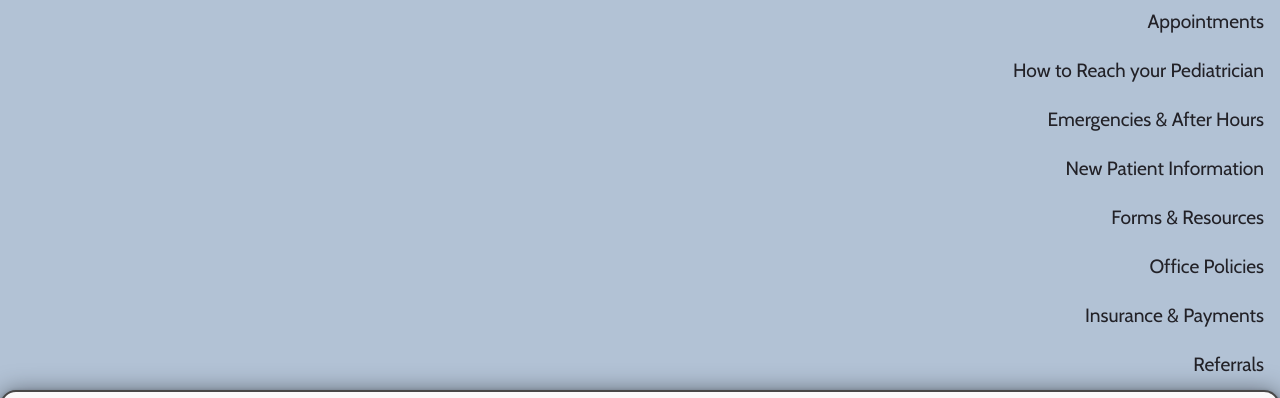
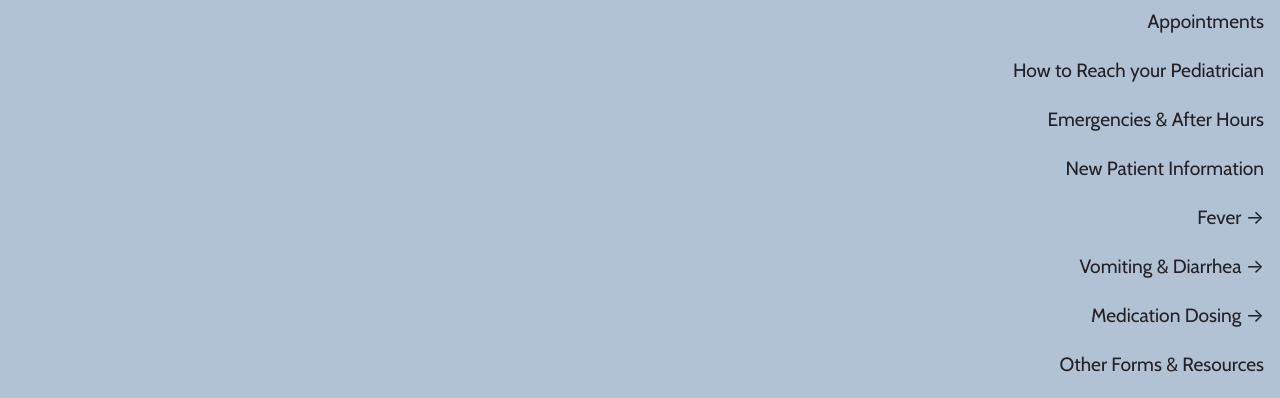
Before and after one commit to jameslittle230/rrl-gatsby, a Gatsby site: page /about in a window 1280 px wide. Shown: the part 278-676 px from the top of the page. Built offline with nearby package versions, Linux system fonts and the light colour scheme; Gatsby itself is replaced by a stand-in of ours.

Commit message:
Add things to nav

```diff
--- a/src/components/navigation/nav.js
+++ b/src/components/navigation/nav.js
@@ -5,53 +5,93 @@ import NavListItem from "./navListItem"
 
 class Nav extends React.Component {
   constructor(props) {
-    super(props);
-    this.animationStates = {"closed":1, "open":2, "closing":3}
+    super(props)
+    this.animationStates = { closed: 1, open: 2, closing: 3 }
     this.state = {
-      currentAnimationState: this.animationStates.closed
-    };
+      currentAnimationState: this.animationStates.closed,
+    }
 
-    this.handleOpenToggle = this.handleOpenToggle.bind(this);
+    this.handleOpenToggle = this.handleOpenToggle.bind(this)
   }
 
   handleOpenToggle() {
     var curr = this.state.currentAnimationState
     var animStates = this.animationStates
-    if(curr === animStates.open) {
-      this.setState({ currentAnimationState: animStates.closing });
-      setTimeout(function() {
-        this.setState({ currentAnimationState: animStates.closed });
-      }.bind(this), 1000);
-    } else if(curr === animStates.closed) {
-      this.setState({ currentAnimationState: animStates.open });
+    if (curr === animStates.open) {
+      this.setState({ currentAnimationState: animStates.closing })
+      setTimeout(
+        function() {
+          this.setState({ currentAnimationState: animStates.closed })
+        }.bind(this),
+        1000
+      )
+    } else if (curr === animStates.closed) {
+      this.setState({ currentAnimationState: animStates.open })
     }
   }
 
   getCurrentStateName() {
-    switch(this.state.currentAnimationState) {
-      case this.animationStates.closed: return styles.closed;
-      case this.animationStates.open: return styles.open;
-      case this.animationStates.closing: return styles.closing;
-      default: return null;
+    switch (this.state.currentAnimationState) {
+      case this.animationStates.closed:
+        return styles.closed
+      case this.animationStates.open:
+        return styles.open
+      case this.animationStates.closing:
+        return styles.closing
+      default:
+        return null
     }
   }
 
   render() {
     return (
       <React.Fragment>
-        <button className={styles.togglebutton + ' ' + styles.togglebuttonoutside} onClick={this.handleOpenToggle}>
-          <svg width="25px" height="25px" viewBox="-7 -7 44 44" style={{transform: `translateY(2px)`}}>
-              <g id="Stuff" fill="none" fillRule="evenodd" strokeLinecap="round" stroke="#fff" strokeWidth="7">
+        <button
+          className={styles.togglebutton + " " + styles.togglebuttonoutside}
+          onClick={this.handleOpenToggle}
+        >
+          <svg
+            width="25px"
+            height="25px"
+            viewBox="-7 -7 44 44"
+            style={{ transform: `translateY(2px)` }}
+          >
+            <g
+              id="Stuff"
+              fill="none"
+              fillRule="evenodd"
+              strokeLinecap="round"
+              stroke="#fff"
+              strokeWidth="7"
+            >
               <path d="M0,0 L30,0"></path>
               <path d="M0,15 L30,15"></path>
               <path d="M0,30 L30,30"></path>
             </g>
           </svg>
         </button>
-        <nav className={styles.nav + ' ' + layoutStyles.nav + ' ' + this.getCurrentStateName()}>
-          <button className={styles.togglebutton} onClick={this.handleOpenToggle}>
+        <nav
+          className={
+            styles.nav +
+            " " +
+            layoutStyles.nav +
+            " " +
+            this.getCurrentStateName()
+          }
+        >
+          <button
+            className={styles.togglebutton}
+            onClick={this.handleOpenToggle}
+          >
             <svg width="30px" height="30px" viewBox="-7 -7 44 44">
-                <g id="Stuff" fill="none" fillRule="evenodd" strokeLinecap="round" stroke="#fff" strokeWidth="7">
+              <g
+                id="Stuff"
+                fill="none"
+                fillRule="evenodd"
+                strokeLinecap="round"
+                stroke="#fff"
+                strokeWidth="7"
+              >
                 <path d="M0,0 L30,30"></path>
                 <path d="M30,0 L0,30"></path>
               </g>
@@ -61,10 +101,36 @@ class Nav extends React.Component {
             <NavListItem to="/">Home</NavListItem>
             <NavListItem to="/about/">About Us</NavListItem>
             <NavListItem to="/appointments/">Appointments</NavListItem>
-            <NavListItem to="/how-to-reach/">How to Reach your Pediatrician</NavListItem>
-            <NavListItem to="/emergencies-after-hours/">Emergencies &amp; After Hours</NavListItem>
-            <NavListItem to="/new-patient/">New Patient Information</NavListItem>
-            <NavListItem to="/resources/">Forms &amp; Resources</NavListItem>
+            <NavListItem to="/how-to-reach/">
+              How to Reach your Pediatrician
+            </NavListItem>
+            <NavListItem to="/emergencies-after-hours/">
+              Emergencies &amp; After Hours
+            </NavListItem>
+            <NavListItem to="/new-patient/">
+              New Patient Information
+            </NavListItem>
+            <NavListItem
+              to="https://files.rothrotterlaster.com/fever.pdf"
+              ext={true}
+            >
+              Fever
+            </NavListItem>
+            <NavListItem
+              to="https://files.rothrotterlaster.com/vomit-diarrhea.pdf"
+              ext={true}
+            >
+              Vomiting &amp; Diarrhea
+            </NavListItem>
+            <NavListItem
+              to="https://files.rothrotterlaster.com/drug-diarrhea.pdf"
+              ext={true}
+            >
+              Medication Dosing
+            </NavListItem>
+            <NavListItem to="/resources/">
+              Other Forms &amp; Resources
+            </NavListItem>
             <NavListItem to="/policies/">Office Policies</NavListItem>
             <NavListItem to="/insurance/">Insurance &amp; Payments</NavListItem>
             <NavListItem to="/referrals/">Referrals</NavListItem>
--- a/src/components/navigation/navListItem.js
+++ b/src/components/navigation/navListItem.js
@@ -1,16 +1,21 @@
 import React from "react"
 import { Link } from "gatsby"
-import { Location } from '@reach/router';
+import { Location } from "@reach/router"
 import styles from "./nav.module.css"
 
-const NavListItem = (props) => (
-  <Location>
-    {({ location })=> (
-      <li className={location.pathname === props.to ? styles.active : ``}>
-            <Link to={props.to}>{props.children}</Link>
-      </li>
-    )}
-  </Location>
-)
+const NavListItem = ({ext, to, children}) =>
+  ext ? (
+    <li>
+      <a href={to}>{children} →</a>
+    </li>
+  ) : (
+    <Location>
+      {({ location }) => (
+        <li className={location.pathname === to ? styles.active : ``}>
+          <Link to={to}>{children}</Link>
+        </li>
+      )}
+    </Location>
+  )
 
 export default NavListItem
```
Lines whose indentation alone changed are shown as unchanged.
